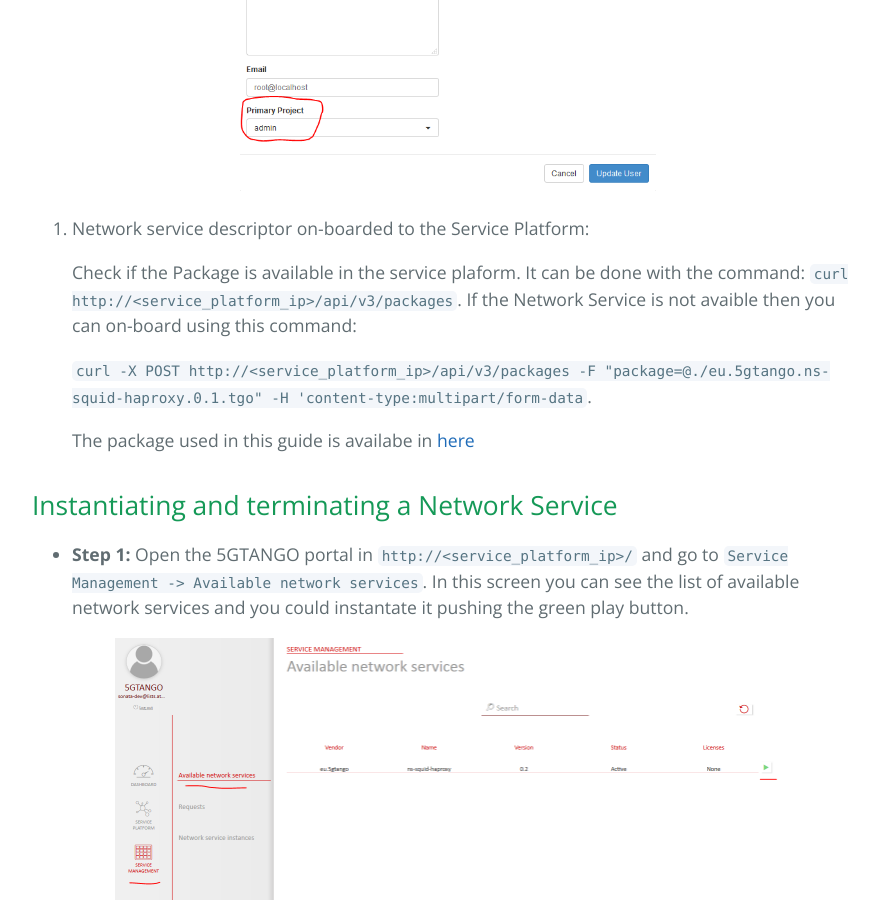
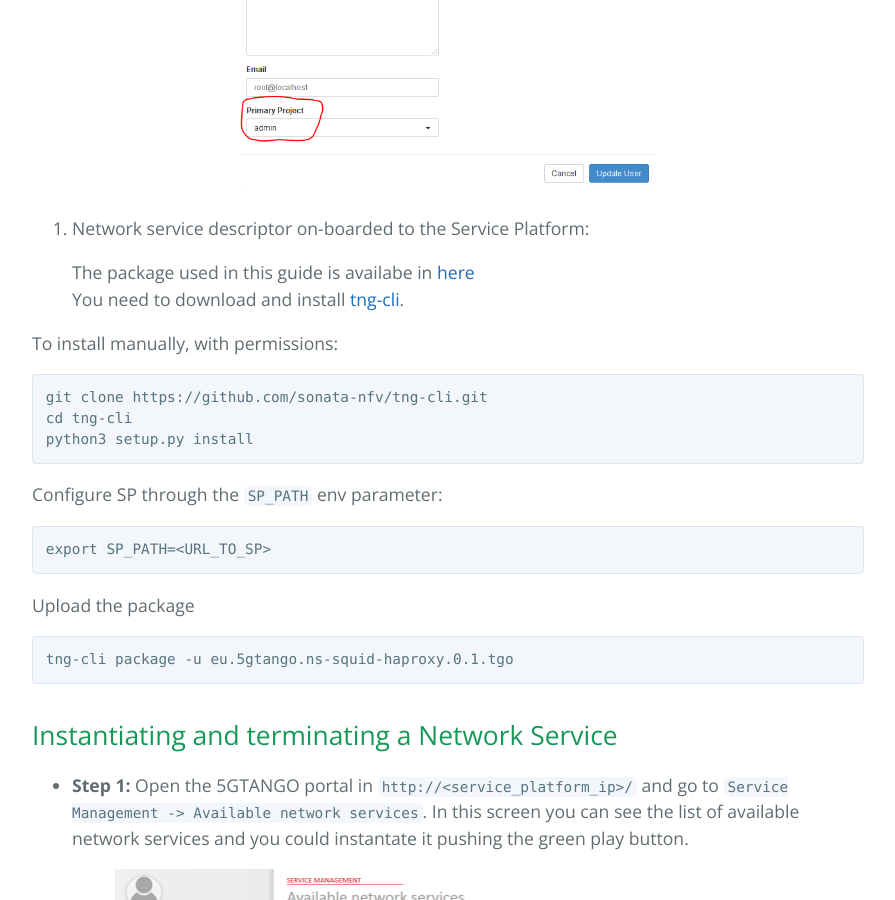
Before and after one commit to sonata-nfv/sonata-nfv.github.io, a Jekyll site: the page built from sp.md, in a window 1280 px wide and 900 px high, scrolled down 2020 px. Shown: the whole window, without its empty margins (192-1087 px from the left). Built offline with Jekyll 4.4.1, drawn with Linux system fonts in a browser that asks for light colours; our own code applies the rules of GitHub Pages for plain Markdown files.

Commit message:
Update sp.md

````diff
--- a/sp.md
+++ b/sp.md
@@ -35,11 +35,26 @@ If not assign one at the end of the list in the menu.
 
 4. Network service descriptor on-boarded to the Service Platform:
 
-   Check if the Package is available in the service plaform. It can be done with the command: `curl http://<service_platform_ip>/api/v3/packages`. If the Network Service is not avaible then you can on-board using this command:
+   The package used in this guide is availabe in [here](files/eu.5gtango.ns-squid-haproxy.0.1.tgo)
+  You need to download and install [tng-cli](https://github.com/sonata-nfv/tng-cli/).
 
-   `curl -X POST http://<service_platform_ip>/api/v3/packages -F "package=@./eu.5gtango.ns-squid-haproxy.0.1.tgo" -H 'content-type:multipart/form-data`.
+ To install manually, with permissions:
 
-   The package used in this guide is availabe in [here](files/eu.5gtango.ns-squid-haproxy.0.1.tgo)
+```
+git clone https://github.com/sonata-nfv/tng-cli.git
+cd tng-cli
+python3 setup.py install
+```
+  Configure SP through the `SP_PATH` env parameter:
+
+```
+export SP_PATH=<URL_TO_SP>
+```
+
+  Upload the package
+```
+tng-cli package -u eu.5gtango.ns-squid-haproxy.0.1.tgo
+```
 
 ## Instantiating and terminating a Network Service
 
````
